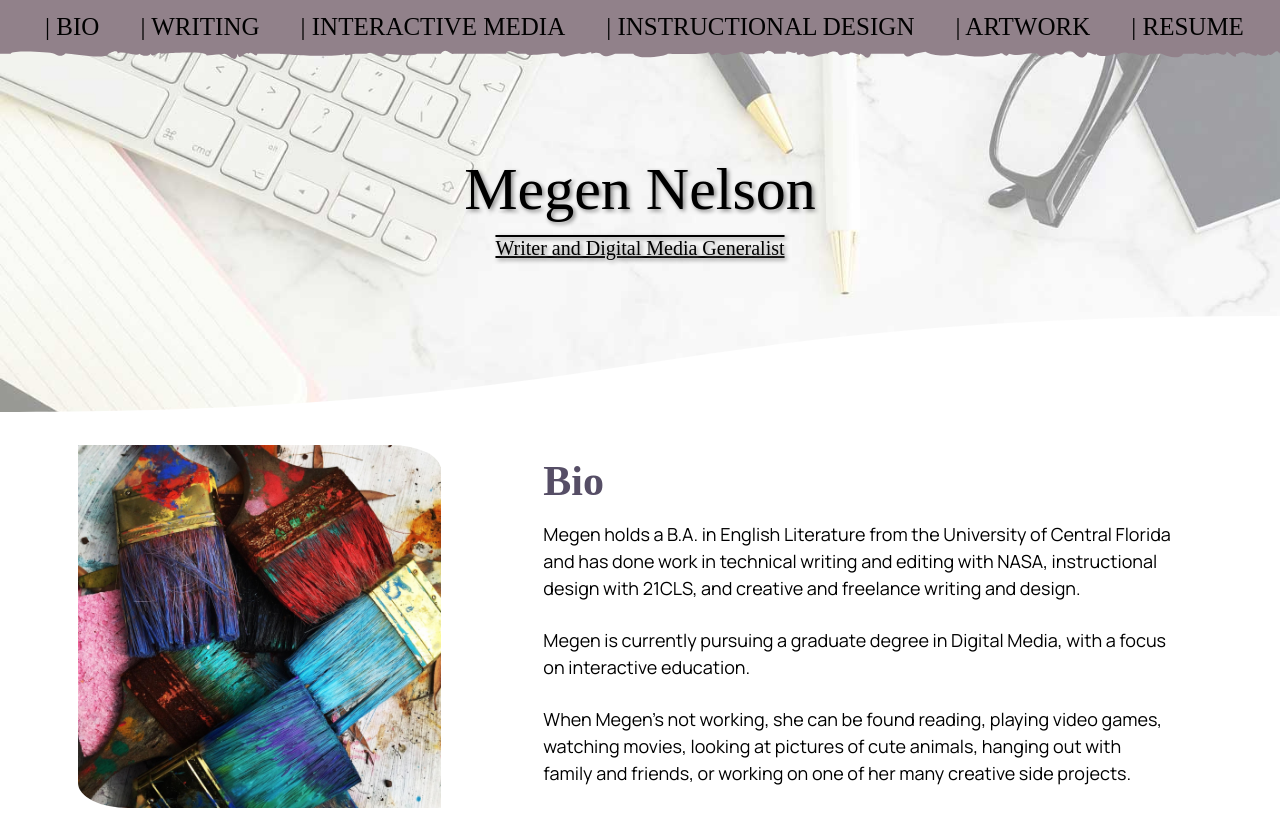
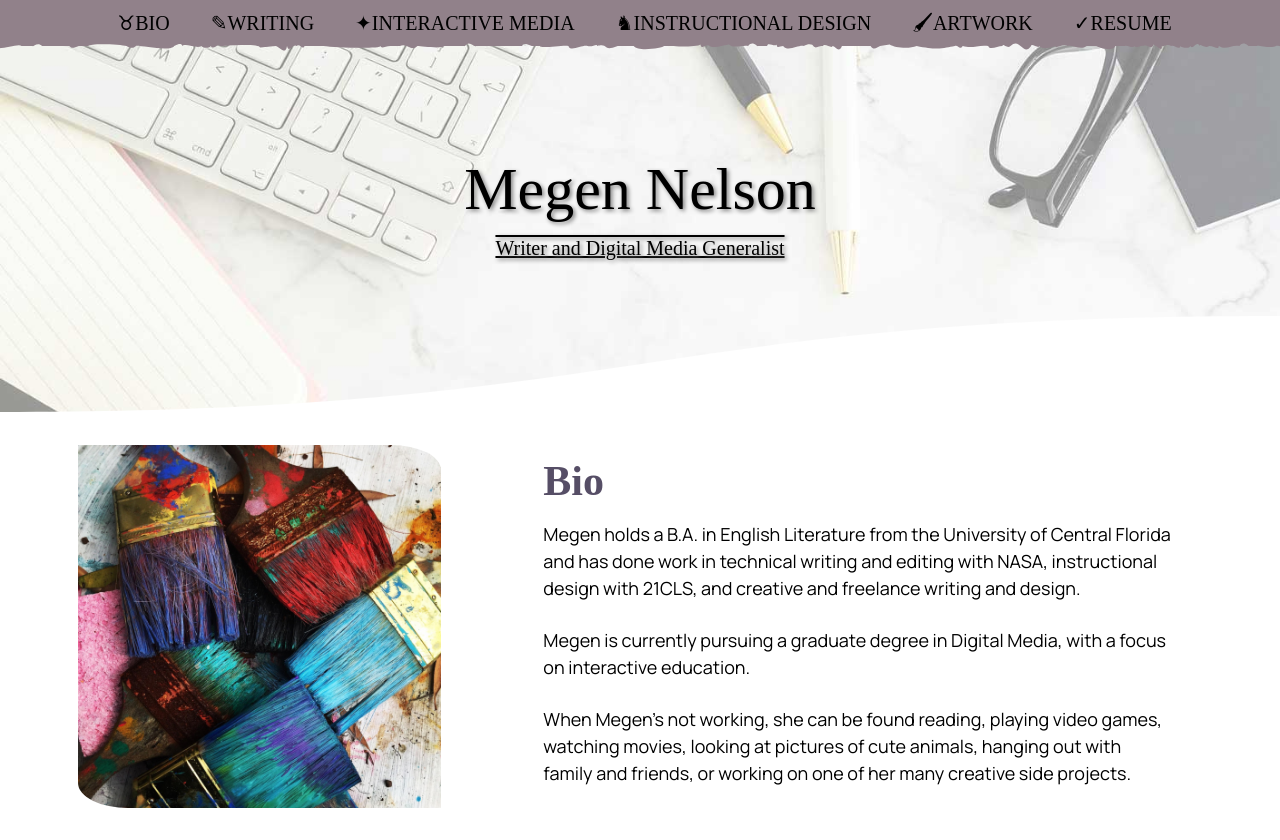
Before and after one commit to StudioMoonyn/mdnelsonResumeSite, a plain HTML site: page index.html in a window 1280 px wide. Shown: the top 840 px of the page. Drawn offline with nearby package versions, Linux system fonts and the light colour scheme; some packages are replaced by stand-ins of ours; a script that the page names is missing; a web font is replaced by a local one.

Commit message:
Font and Navbar text updates.

```diff
--- a/Media/style.css
+++ b/Media/style.css
@@ -251,7 +251,7 @@ p {
 
 .nav {
     font-family: "Petrona", serif;
-    font-size: 25px;
+    font-size: 20px;
     border-radius: 0;
     color: black;
     padding: 0;
--- a/index.html
+++ b/index.html
@@ -39,23 +39,23 @@
                 <div id="tear-divider">
                         <ul class="nav justify-content-center nav-custom">
                                 <li class="nav-item nav-li">
-                                        <a class="nav-link active" aria-current="page" href="#bio">| BIO</a>
+                                        <a class="nav-link active" aria-current="page" href="#bio">♉︎BIO</a>
                                 </li>
                                 <li class="nav-item nav-li">
-                                        <a class="nav-link active" href="#writing">| WRITING</a>
+                                        <a class="nav-link active" href="#writing">✎WRITING</a>
                                 </li>
                                 <li class="nav-item nav-li">
-                                        <a class="nav-link active" href="#interactive">| INTERACTIVE MEDIA</a>
+                                        <a class="nav-link active" href="#interactive">✦INTERACTIVE MEDIA</a>
                                 </li>
                                 <li class="nav-item nav-li">
-                                        <a class="nav-link active" href="#isd">| INSTRUCTIONAL DESIGN</a>
+                                        <a class="nav-link active" href="#isd">♞INSTRUCTIONAL DESIGN</a>
                                 </li>
                                 <li class="nav-item nav-li">
-                                        <a class="nav-link active" href="#illustration">| ARTWORK</a>
+                                        <a class="nav-link active" href="#illustration">🖌ARTWORK</a>
                                 </li>
 
                                 <li class="nav-item">
-                                        <a class="nav-link active" href="#resume">| RESUME</a>
+                                        <a class="nav-link active" href="#resume">✓RESUME</a>
                                 </li>
                         </ul>
                 </div>
```
